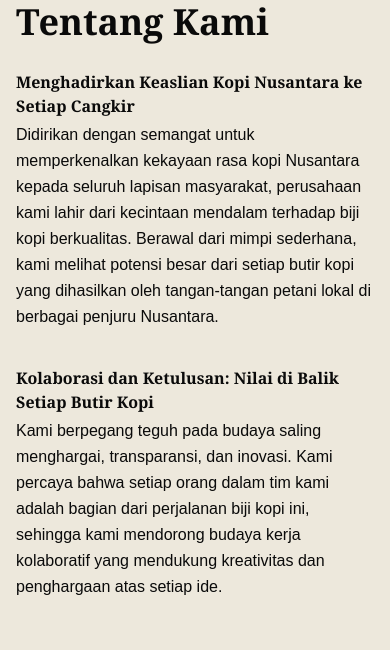
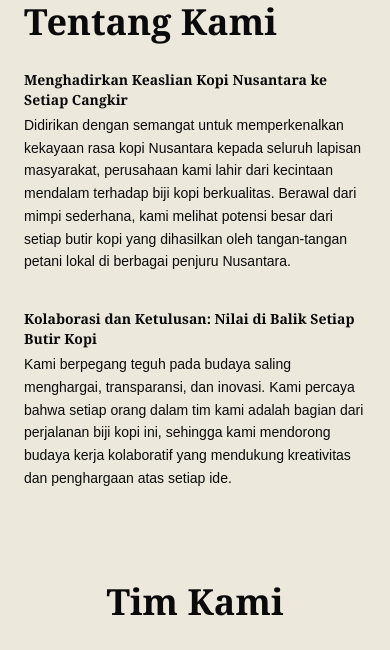
Before and after one commit to ghifarij/company-profile, a Next.js app: page / in a window 390 px wide. Shown: the part 483-1133 px from the top of the page. Built offline with nearby package versions, Linux system fonts and the light colour scheme; a web font is replaced by a local one.

Commit message:
Fix text size

```diff
--- a/src/components/aboutDesc.tsx
+++ b/src/components/aboutDesc.tsx
@@ -1,12 +1,12 @@
 export default function AboutDesc() {
   return (
-    <div className="w-full md:w-3/5 px-4 flex flex-col">
+    <div className="w-full md:w-3/5 px-6 md:px-4 flex flex-col">
       <h1 className="font-bold text-4xl font-serif my-2">Tentang Kami</h1>
       <div className="md:mr-32">
-        <h2 className="font-semibold mt-5 mb-1 font-serif">
+        <h2 className="font-semibold mt-5 mb-1 font-serif text-sm md:text-base">
           Menghadirkan Keaslian Kopi Nusantara ke Setiap Cangkir
         </h2>
-        <p className="text-base leading-relaxed mb-4">
+        <p className="text-sm md:text-base leading-relaxed mb-4">
           Didirikan dengan semangat untuk memperkenalkan kekayaan rasa kopi
           Nusantara kepada seluruh lapisan masyarakat, perusahaan kami lahir
           dari kecintaan mendalam terhadap biji kopi berkualitas. Berawal dari
@@ -16,10 +16,10 @@ export default function AboutDesc() {
         </p>
       </div>
       <div className="md:mr-32">
-        <h2 className="font-semibold mt-5 mb-1 font-serif">
+        <h2 className="font-semibold mt-5 mb-1 font-serif text-sm md:text-base">
           Kolaborasi dan Ketulusan: Nilai di Balik Setiap Butir Kopi
         </h2>
-        <p className="text-base leading-relaxed mb-4">
+        <p className="text-sm md:text-base leading-relaxed mb-4">
           Kami berpegang teguh pada budaya saling menghargai, transparansi, dan
           inovasi. Kami percaya bahwa setiap orang dalam tim kami adalah bagian
           dari perjalanan biji kopi ini, sehingga kami mendorong budaya kerja
```
